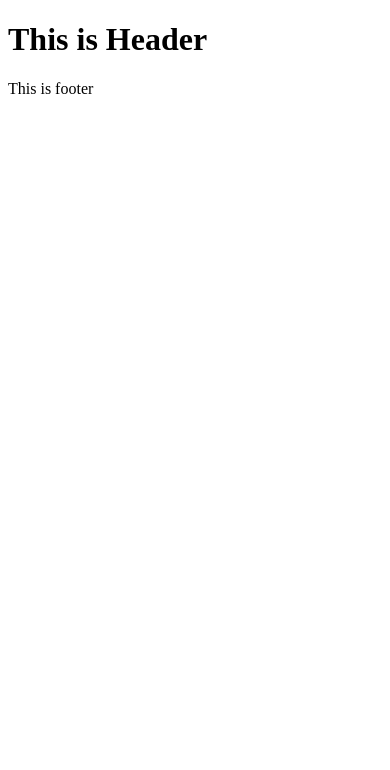
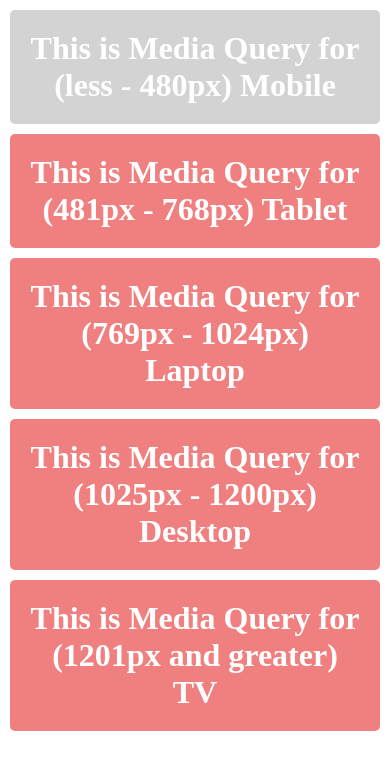
Before and after one commit to Mind1a/lecture-12, a plain HTML site: page index.html in a window 390 px wide. Drawn offline with Linux system fonts and the light colour scheme.

Commit message:
feature/responsive
adding responsive

```diff
--- a/index.html
+++ b/index.html
@@ -4,11 +4,23 @@
     <meta charset="UTF-8" />
     <meta name="viewport" content="width=device-width, initial-scale=1.0" />
     <title>Document</title>
+    <link rel="stylesheet" href="style.css" />
   </head>
   <body>
-    <header>
-      <h1>This is Header</h1>
-    </header>
-    <footer>This is footer</footer>
+    <h1 class="mobile container">
+      This is Media Query for (less - 480px) Mobile
+    </h1>
+    <h1 class="tablet container">
+      This is Media Query for (481px - 768px) Tablet
+    </h1>
+    <h1 class="laptop container">
+      This is Media Query for (769px - 1024px) Laptop
+    </h1>
+    <h1 class="desktop container">
+      This is Media Query for (1025px - 1200px) Desktop
+    </h1>
+    <h1 class="tv container">
+      This is Media Query for (1201px and greater) TV
+    </h1>
   </body>
 </html>
--- /dev/null
+++ b/style.css
@@ -0,0 +1,55 @@
+* {
+  margin: 0;
+  padding: 0;
+  box-sizing: border-box;
+}
+
+h1 {
+  text-align: center;
+  padding: 20px;
+  margin: 10px;
+  border-radius: 5px;
+  color: white;
+}
+
+.mobile,
+.tablet,
+.laptop,
+.desktop,
+.tv {
+  background-color: lightcoral;
+}
+
+/* 480 px არ გაცდება, ანუ მაქსიმალური სისქე იქნება 480px */
+@media (max-width: 480px) {
+  .mobile {
+    background-color: lightgray;
+  }
+}
+
+/* მინიმალური სისქე :481 და მაქსიმალური სისქე 768 */
+@media (min-width: 481px) and (max-width: 768px) {
+  .tablet {
+    background-color: lightblue;
+  }
+}
+
+/* მინიმალური სისქე :769px და მაქსიმალური სისქე 1024px */
+@media (min-width: 769px) and (max-width: 1024px) {
+  .laptop {
+    background-color: lightgreen;
+  }
+}
+
+/* მინიმალური სისქე :769px და მაქსიმალური სისქე 1024px */
+@media (min-width: 1025px) and (max-width: 1200px) {
+  .desktop {
+    background-color: gold;
+  }
+}
+
+@media (min-width: 1201px) {
+  .tv {
+    background-color: lightseagreen;
+  }
+}
```
